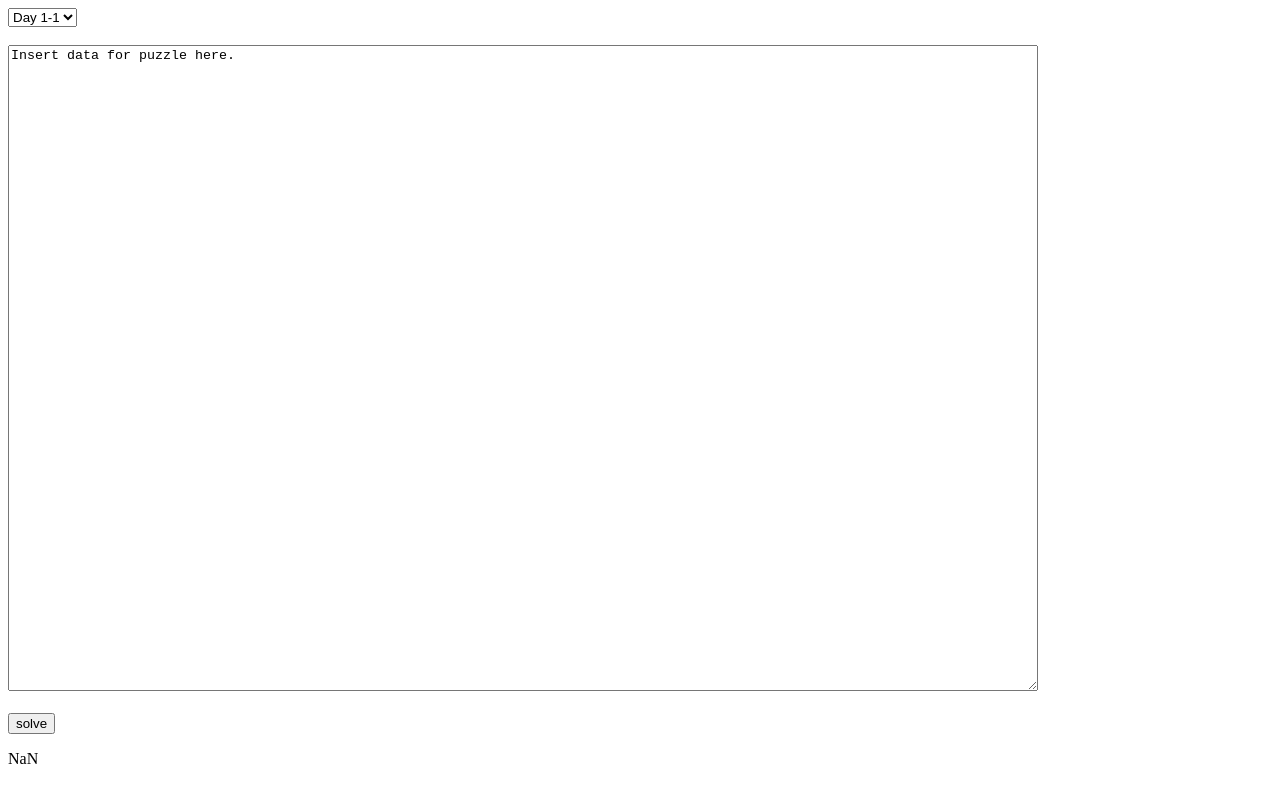
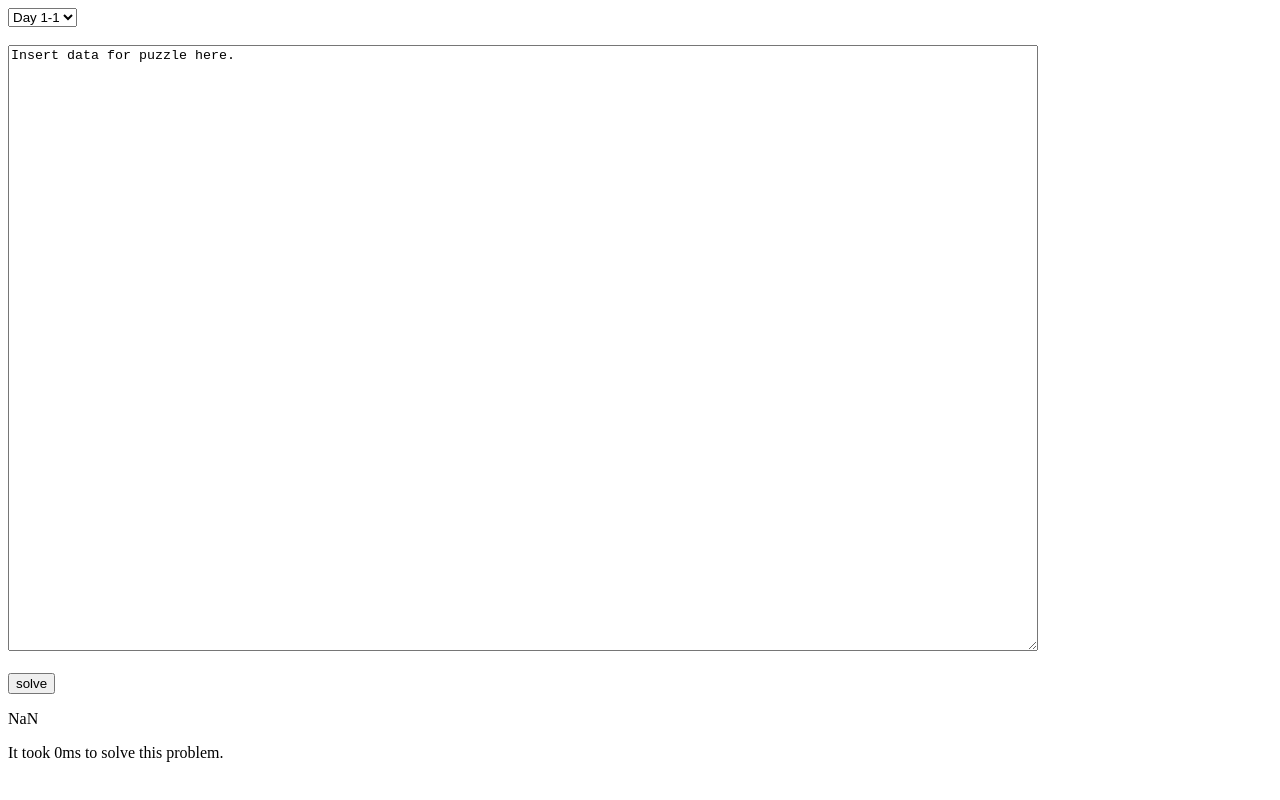
Before and after one commit to funniray/funniray.github.io, a plain HTML site: page Advent/index.html in a window 1280 px wide. Both pictures are taken after a click on the button "solve". Drawn offline with Linux system fonts and the light colour scheme; no server answers.

Commit message:
Added ms counter

```diff
--- a/Advent/index.html
+++ b/Advent/index.html
@@ -6,20 +6,23 @@
 		</select>
 		<br>
 		<br>
-		<textarea name=data style="width:80vw; height:80vh">Insert data for puzzle here.</textarea>
+		<textarea name=data style="width:80vw; height:75vh">Insert data for puzzle here.</textarea>
 		<br>
 		<br>
 		<button type=button onClick="solve()"> solve </button>
 	</form>
 	<p id=solution></p>
+	<p id=time></p>
 </body>
 <header>
 	<script>
 		let solveDay = [];
 		function solve() {
 			const day = document.getElementsByName("day")[0].value.split("-");
+			const startTime = new Date().getTime();
 			const solution = solveDay[(day[0]-1)*2+(day[1]-1)](document.getElementsByName("data")[0].value.split("\n"));
 			document.getElementById("solution").innerHTML = solution;
+			document.getElementById("time").innerHTML = `It took ${new Date().getTime()-startTime}ms to solve this problem.`
 		}
 		function reqJS(day,part) {
 			let xhttp = new XMLHttpRequest();
```
